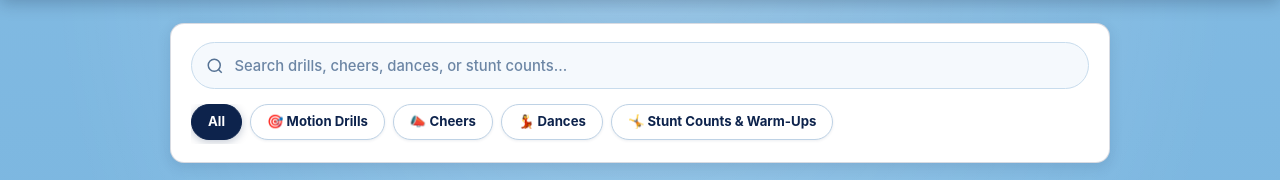
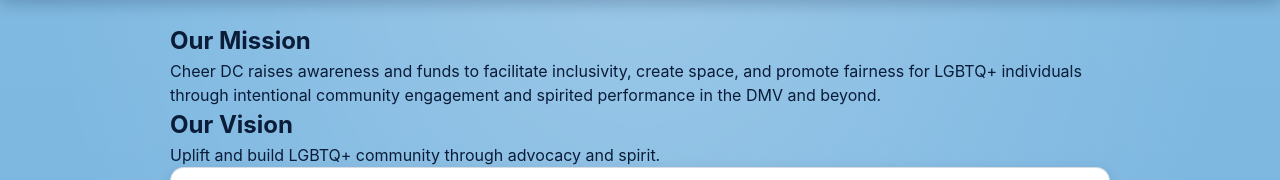
Before and after one commit to Cheer-DC/cheerdc-vault, a plain HTML site: page index.html in a window 1280 px wide. Shown: the part 77-257 px from the top of the page. Drawn offline with Linux system fonts and the light colour scheme; a web font is replaced by a local one.

Commit message:
Update index.html

```diff
--- a/index.html
+++ b/index.html
@@ -21,7 +21,7 @@
   <link href="https://fonts.googleapis.com/css2?family=Bebas+Neue&family=Inter:wght@400;600;700;800&display=swap" rel="stylesheet" />
 
   <!-- Stylesheet -->
-  <link rel="stylesheet" href="styles.css?v=7" />
+  <link rel="stylesheet" href="styles.css?v=8" />
 </head>
 <body>
 
@@ -58,6 +58,24 @@
 
   <!-- Main Content Area -->
   <main class="main-wrapper" id="top">
+
+        <!-- Mission & Vision Banner -->
+    <section class="mission-vision-banner" aria-label="Cheer DC Mission and Vision">
+      <div class="mission-vision-grid">
+        <div class="mission-vision-block">
+          <h2 class="mission-vision-heading">Our Mission</h2>
+          <p class="mission-vision-text">
+            Cheer DC raises awareness and funds to facilitate inclusivity, create space, and promote fairness for LGBTQ+ individuals through intentional community engagement and spirited performance in the DMV and beyond.
+          </p>
+        </div>
+        <div class="mission-vision-block">
+          <h2 class="mission-vision-heading">Our Vision</h2>
+          <p class="mission-vision-text">
+            Uplift and build LGBTQ+ community through advocacy and spirit.
+          </p>
+        </div>
+      </div>
+    </section>
 
     <!-- Header Controls: Search & Category Pills -->
     <div class="vault-controls-card">
```
